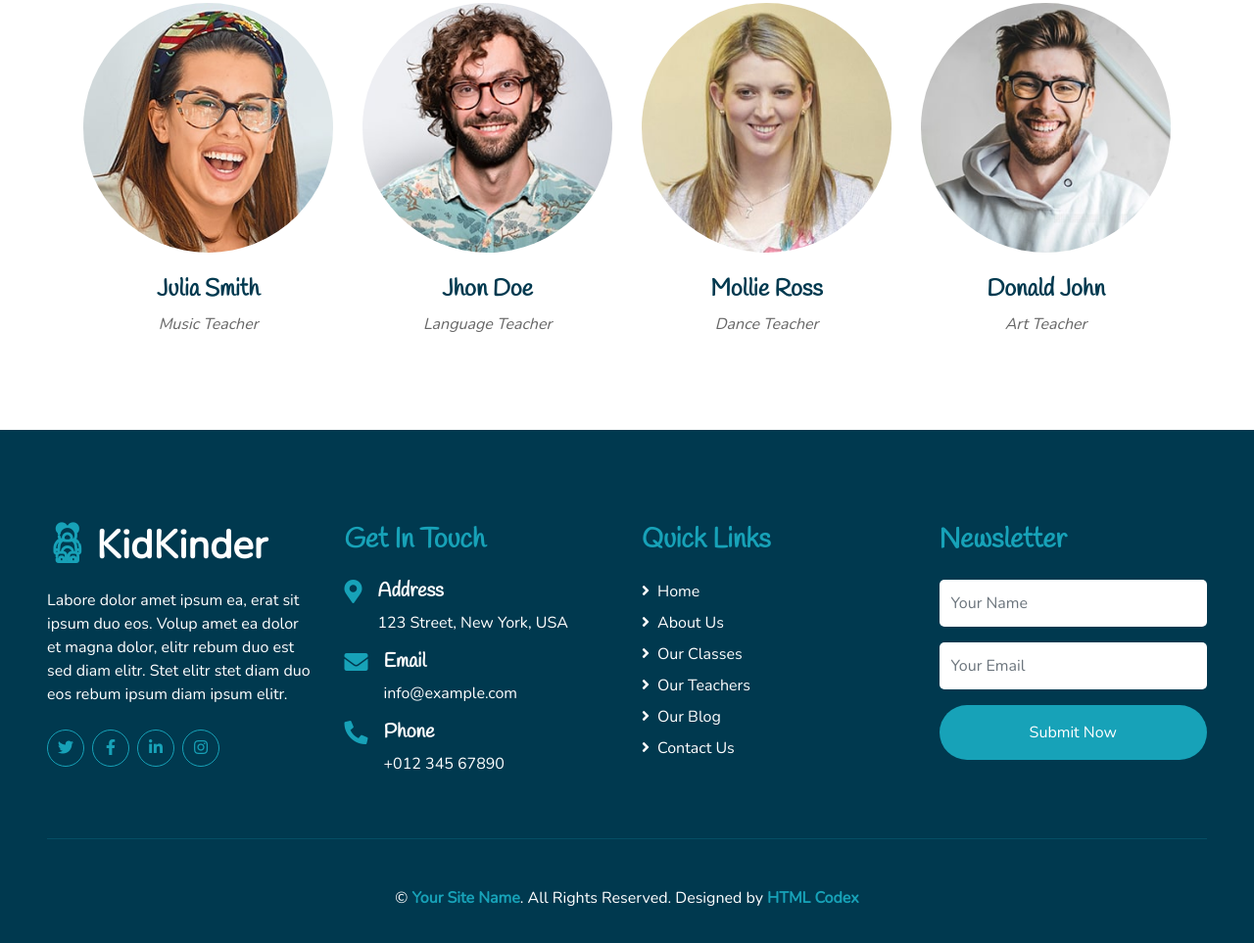
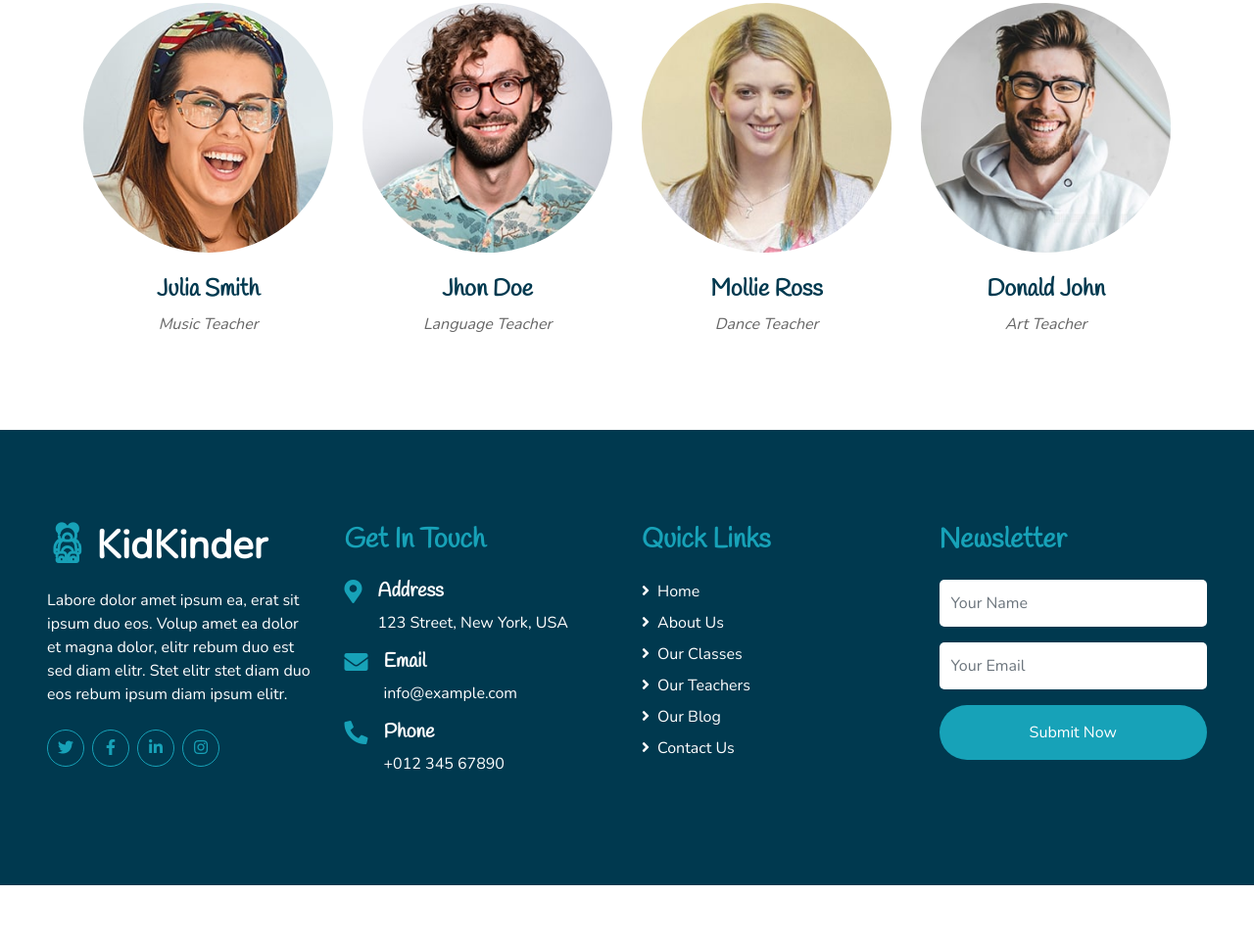
Before and after one commit to safranfaiz/school_ahangama, a plain HTML site: page about.html in a window 1280 px wide. Shown: the part 1913-2876 px from the top of the page at 98% size. After the commit the page ends 2817 px from the top, so only its background shows below. Drawn offline with nearby package versions, Linux system fonts and the light colour scheme.

Commit message:
code added

```diff
--- a/about.html
+++ b/about.html
@@ -323,13 +323,13 @@
                 </form>
             </div>
         </div>
-        <div class="container-fluid pt-5" style="border-top: 1px solid rgba(23, 162, 184, .2);;">
+        <!-- <div class="container-fluid pt-5" style="border-top: 1px solid rgba(23, 162, 184, .2);;">
             <p class="m-0 text-center text-white">
                 &copy; <a class="text-primary font-weight-bold" href="#">Your Site Name</a>. All Rights Reserved. Designed
                 by
                 <a class="text-primary font-weight-bold" href="https://htmlcodex.com">HTML Codex</a>
             </p>
-        </div>
+        </div> -->
     </div>
     <!-- Footer End -->
 
```
Also changed, not shown: blog.html (+2 -2 lines), class.html (+2 -2 lines), contact.html (+2 -2 lines), gallery.html (+2 -2 lines), index.html (+2 -2 lines), single.html (+2 -2 lines), team.html (+2 -2 lines).
